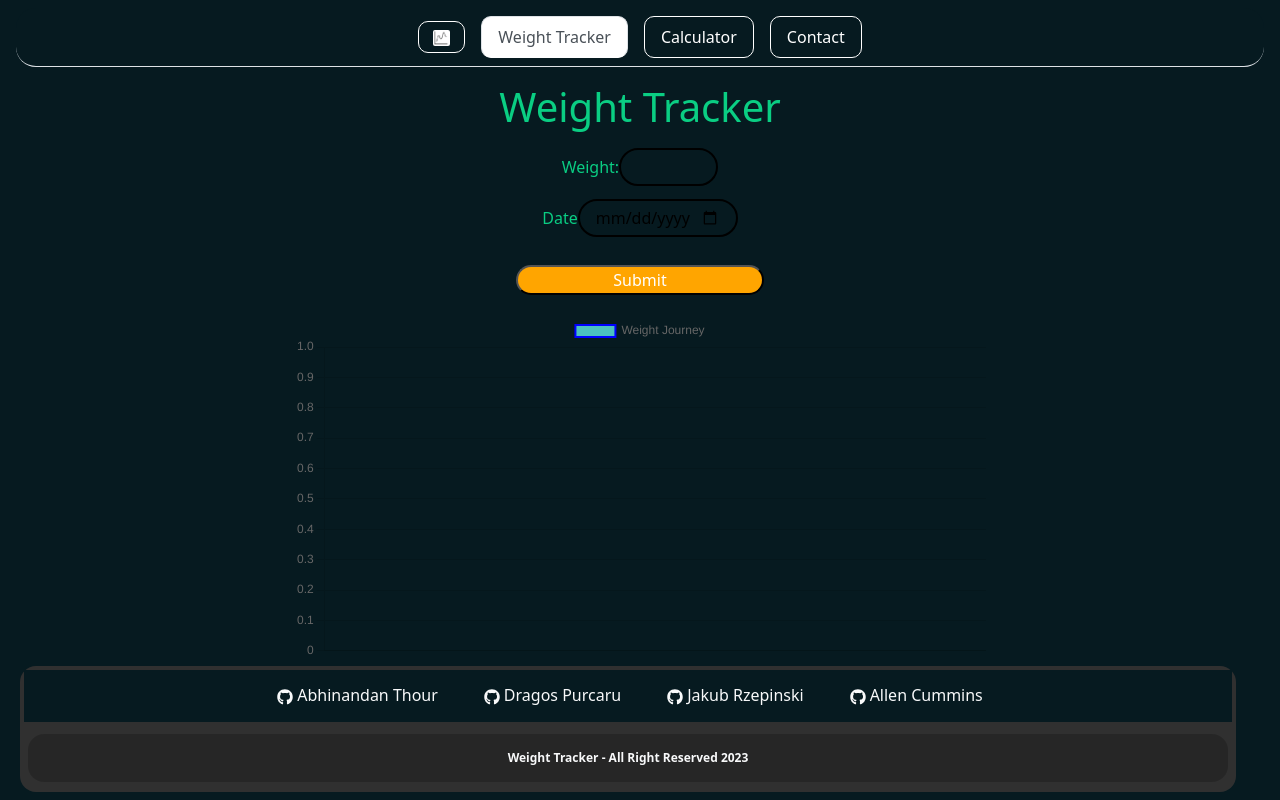
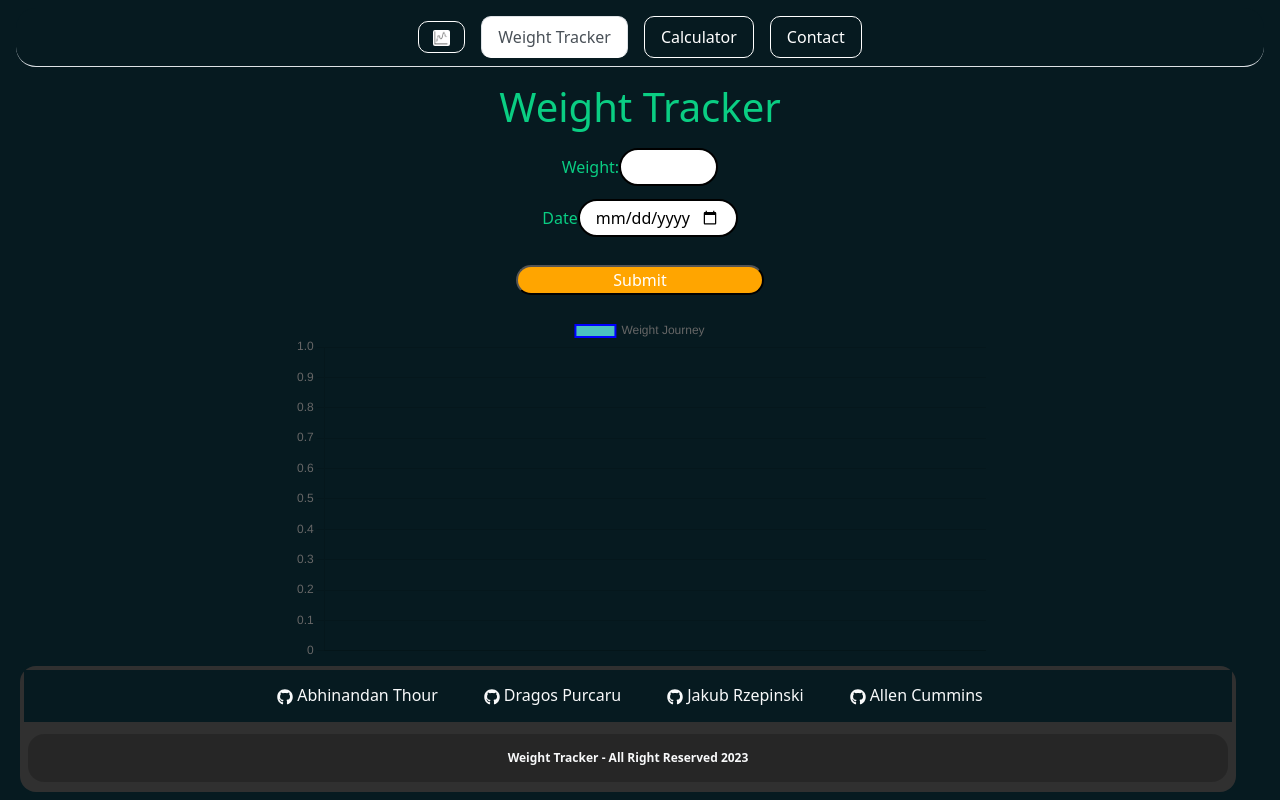
Before and after one commit to Bh00fie/Weight-Tracker, a React (Create React App) app: page /tracker in a window 1280 px wide. Built offline with nearby package versions, Linux system fonts and the light colour scheme.

Commit message:
added some styling to input fields so that I can see them

```diff
--- a/src/components/pages/Tracker.js
+++ b/src/components/pages/Tracker.js
@@ -72,7 +72,6 @@ const Tracker = () => {
 
   }
 
-
   return (
     <div className="App">
       <h1>Weight Tracker</h1>
--- a/src/components/pages/tracker.css
+++ b/src/components/pages/tracker.css
@@ -7,9 +7,18 @@
 .weightInput {
     width: 20%;
 }
+.weightInput input, textarea {
+   color: black;
+   background-color: white;
+}
 
 .dateInput {
     width: 400px;
+}
+
+.dateInput input, textarea {
+    color: black;
+    background-color: white
 }
 
 .submitButton {
```
